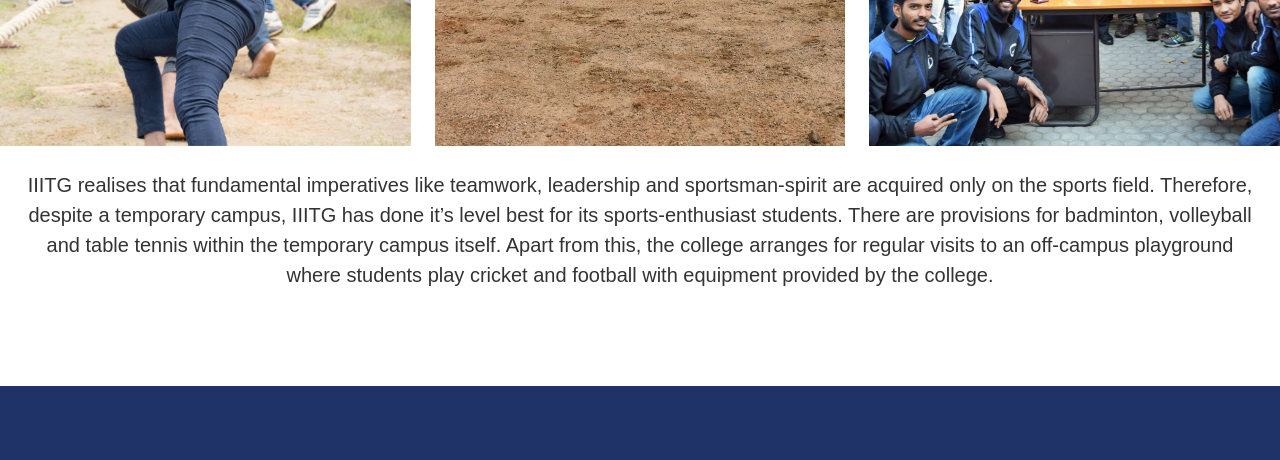
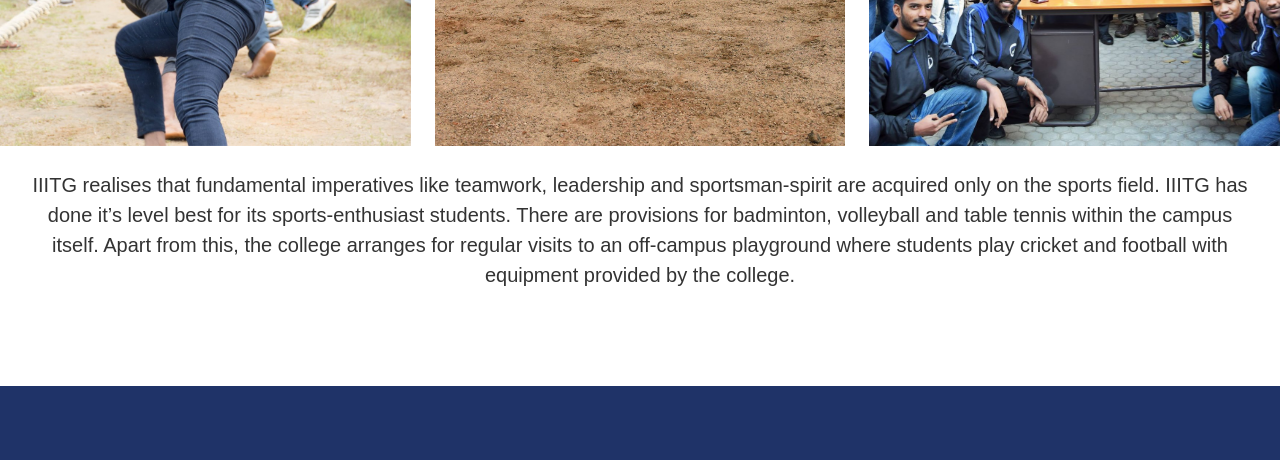
Before and after one commit to iiitg/Placement-Cell-Website, a plain HTML site: page student-life.html in a window 1280 px wide. Shown: the part 4823-5283 px from the top of the page. Drawn offline with nearby package versions, Linux system fonts and the light colour scheme; a script that the page names is missing.

Commit message:
Updated details about campus

```diff
--- a/student-life.html
+++ b/student-life.html
@@ -512,9 +512,9 @@
             </a>
           </div>
           <div class="text-medium text-align-center margin-left margin-right">IIITG realises that fundamental
-            imperatives like teamwork, leadership and sportsman-spirit are acquired only on the sports field. Therefore,
-            despite a temporary campus, IIITG has done it’s level best for its sports-enthusiast students. There are
-            provisions for badminton, volleyball and table tennis within the temporary campus itself. Apart from this,
+            imperatives like teamwork, leadership and sportsman-spirit are acquired only on the sports field.
+            IIITG has done it’s level best for its sports-enthusiast students. There are
+            provisions for badminton, volleyball and table tennis within the campus itself. Apart from this,
             the college arranges for regular visits to an off-campus playground where students play cricket and football
             with equipment provided by the college.</div>
         </div>
```
